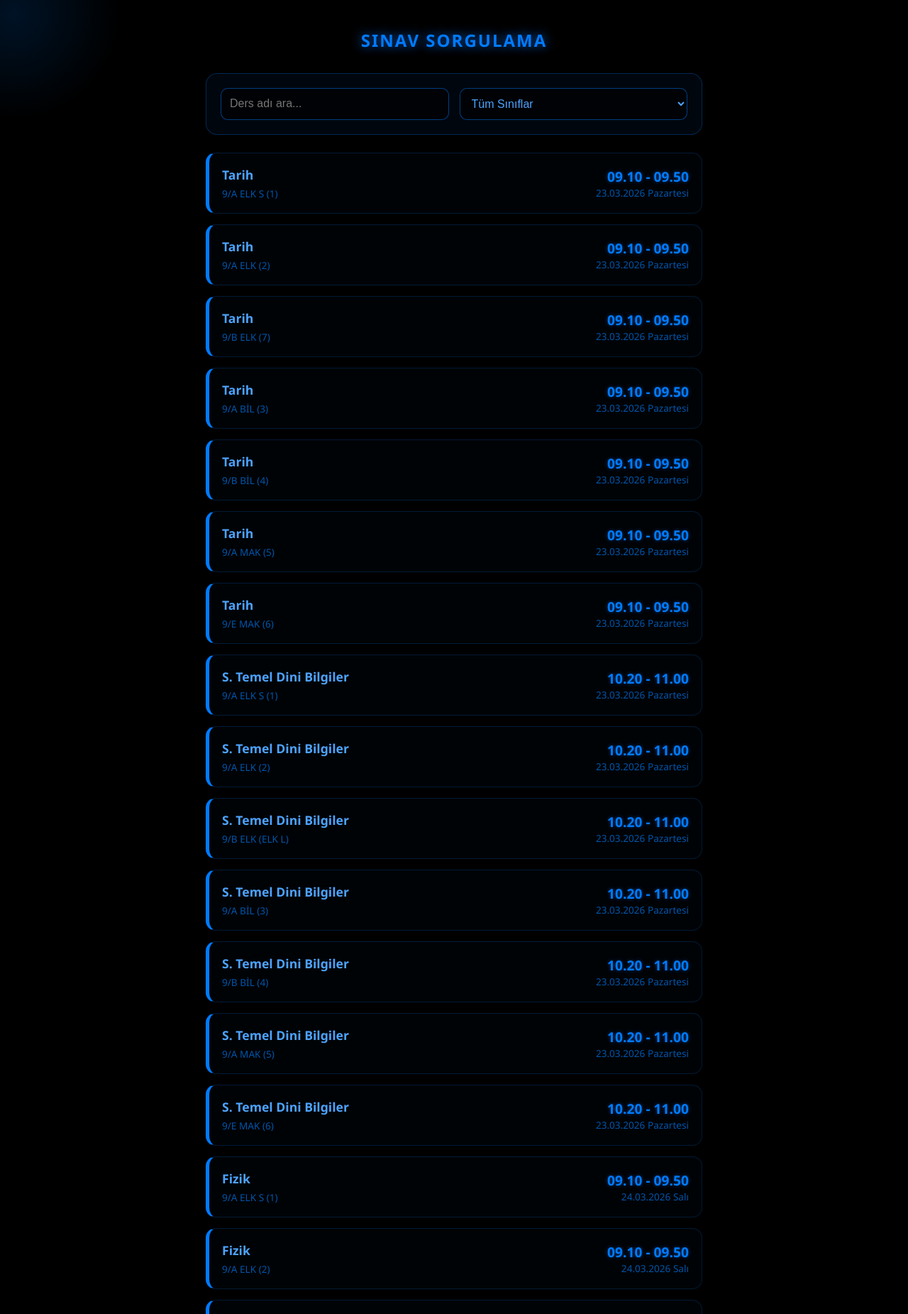
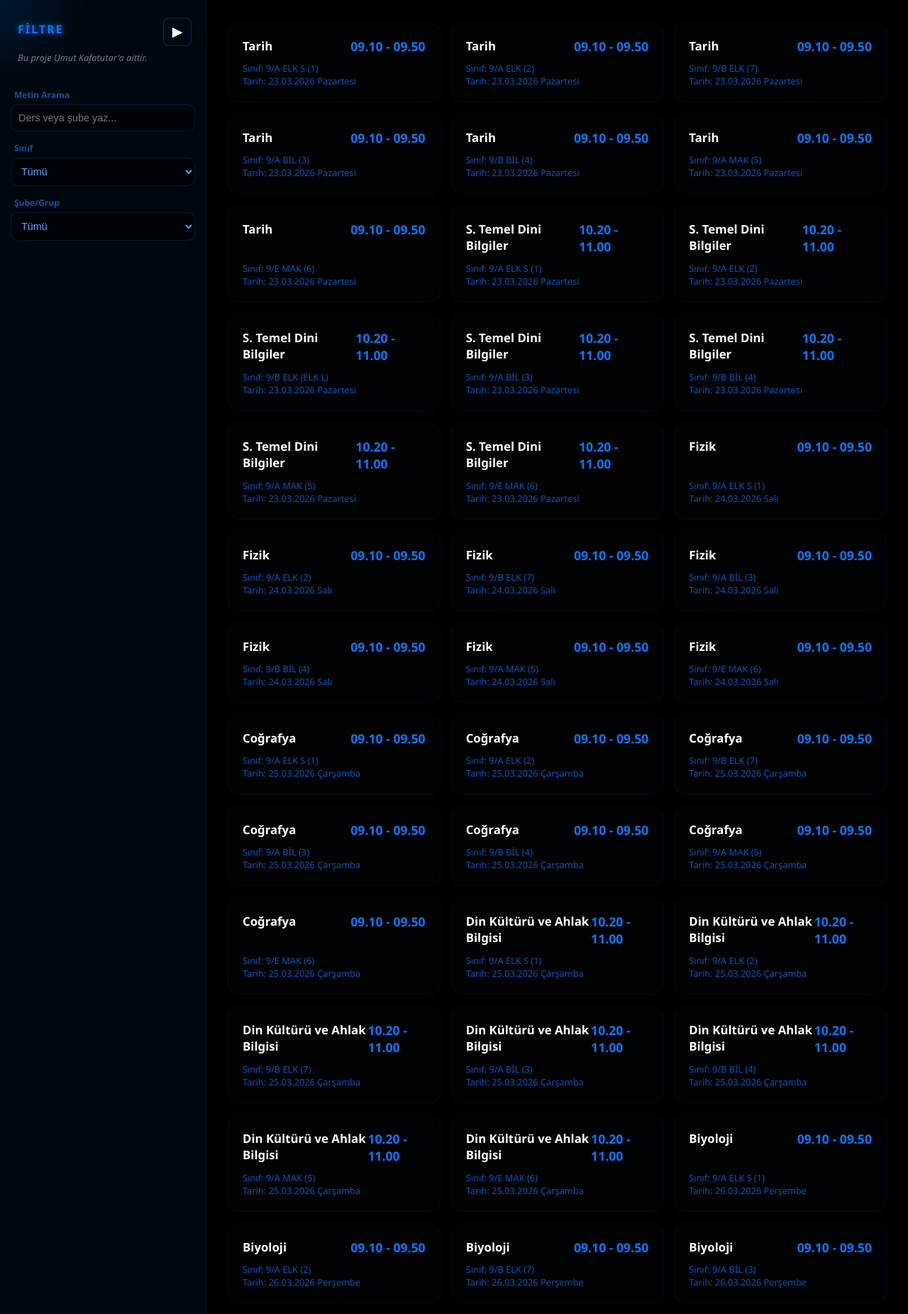
Before and after one commit to UvisTR/sinav-takvimi, a Flask app: page / in a window 1280 px wide. Shown: the top 1851 px of the page at 71% size. Run offline with Flask 3, Linux system fonts and the light colour scheme.

Commit message:
Update index.html

```diff
--- a/templates/index.html
+++ b/templates/index.html
@@ -3,114 +3,182 @@
 <head>
     <meta charset="UTF-8">
     <meta name="viewport" content="width=device-width, initial-scale=1.0">
-    <title>Sınav Takvimi | Premium</title>
+    <title>Sınav Sistemi | Pro Dashboard</title>
     <style>
-        /* Ana Gövde ve Arka Plan */
-        body {
-            background-color: #000;
-            color: #007bff;
-            font-family: 'Segoe UI', Tahoma, Geneva, Verdana, sans-serif;
-            margin: 0;
-            padding: 20px;
-            overflow-x: hidden; /* Işık efektinin taşıp kaydırma çubuğu yapmasını engeller */
+        :root {
+            --glow: #007bff;
+            --dark: #000000;
+            --panel: rgba(0, 10, 20, 0.7);
+            --transition: all 0.4s cubic-bezier(0.4, 0, 0.2, 1);
         }
 
-        /* Fareyi Takip Eden Işık Efekti */
+        body {
+            background-color: var(--dark);
+            color: #fff;
+            font-family: 'Segoe UI', system-ui, sans-serif;
+            margin: 0;
+            display: flex;
+            height: 100vh;
+            overflow: hidden;
+        }
+
+        /* Dinamik Glow Arka Plan */
         #glow {
             position: fixed;
-            width: 300px;
-            height: 300px;
-            background: radial-gradient(circle, rgba(0, 123, 255, 0.15) 0%, rgba(0,0,0,0) 70%);
+            width: 250px; height: 250px;
+            background: radial-gradient(circle, rgba(0, 123, 255, 0.5) 0%, transparent 70%);
             border-radius: 50%;
-            pointer-events: none; /* Fare tıklamalarını engellemez */
+            pointer-events: none;
             transform: translate(-50%, -50%);
             z-index: 0;
-            transition: 0.1s ease-out;
+            transition: 0.1s linear;
         }
 
-        /* Tüm İçeriği Saran Konteyner (Cam Efekti) */
-        .container {
-            max-width: 700px;
-            margin: auto;
+        /* KOMPAKT SOL PANEL */
+        .sidebar {
+            width: 260px;
+            background: var(--panel);
+            backdrop-filter: blur(25px);
+            border-right: 1px solid rgba(0, 123, 255, 0.15);
+            padding: 30px 15px;
+            display: flex;
+            flex-direction: column;
+            gap: 15px;
+            z-index: 10;
+            transition: var(--transition);
             position: relative;
-            z-index: 1;
         }
 
-        h2 {
-            text-align: center;
-            text-shadow: 0 0 15px rgba(0, 123, 255, 0.8);
+        .sidebar h2 {
+            font-size: 1rem;
+            color: var(--glow);
+            text-transform: uppercase;
             letter-spacing: 2px;
-            margin-bottom: 30px;
+            margin: 0 0 20px 10px;
+            text-shadow: 0 0 10px var(--glow);
         }
 
-        /* Arama Kutusu (Şeffaf ve Yuvarlak) */
-        .search-box {
-            background: rgba(0, 17, 34, 0.4);
-            backdrop-filter: blur(10px); /* Arka planı bulanıklaştırır */
-            padding: 20px;
-            border-radius: 16px; /* Yumuşak köşeler */
-            border: 1px solid rgba(0, 123, 255, 0.3);
-            margin-bottom: 25px;
-            display: flex;
-            gap: 15px;
-            box-shadow: 0 4px 30px rgba(0, 0, 0, 0.5);
+        .sidebar .credit {
+            font-size: 0.8rem;
+            color: #778;
+            margin: -15px 0 20px 10px;
+            font-style: italic;
         }
 
+        .filter-item { display: flex; flex-direction: column; gap: 5px; }
+        .filter-item label { font-size: 0.75rem; color: #0055aa; margin-left: 5px; font-weight: bold; }
+
         input, select {
-            background: rgba(0, 0, 0, 0.6);
-            border: 1px solid rgba(0, 123, 255, 0.5);
+            background: rgba(0, 0, 0, 0.5);
+            border: 1px solid rgba(0, 123, 255, 0.2);
             color: #4da3ff;
-            padding: 12px;
-            flex: 1;
+            padding: 10px;
+            border-radius: 10px;
             outline: none;
-            border-radius: 10px; /* Yumuşak köşeler */
-            font-size: 16px;
-            transition: all 0.3s ease;
+            font-size: 0.9rem;
+            transition: var(--transition);
         }
 
         input:focus, select:focus {
-            border-color: #007bff;
-            box-shadow: 0 0 10px rgba(0, 123, 255, 0.4);
+            border-color: var(--glow);
+            box-shadow: 0 0 15px rgba(0, 123, 255, 0.2);
+            background: rgba(0, 0, 0, 0.8);
         }
 
-        /* Kartlar (Şeffaf ve Yuvarlak) */
+        /* ANA İÇERİK */
+        .content {
+            flex: 1;
+            padding: 30px;
+            overflow-y: auto;
+            position: relative;
+            z-index: 1;
+            scroll-behavior: smooth;
+        }
+
+        /* KART TASARIMI */
+        .grid {
+            display: grid;
+            grid-template-columns: repeat(auto-fill, minmax(280px, 1fr));
+            gap: 15px;
+        }
+
         .card {
-            background: rgba(0, 5, 10, 0.6);
-            backdrop-filter: blur(8px);
-            border: 1px solid rgba(0, 50, 100, 0.5);
-            padding: 18px;
-            margin-bottom: 15px;
+            background: rgba(0, 5, 10, 0.4);
+            backdrop-filter: blur(10px);
+            border: 1px solid rgba(0, 50, 100, 0.2);
+            padding: 20px;
+            border-radius: 15px;
+            border-top: 3px solid transparent;
+            transition: var(--transition);
             display: flex;
+            flex-direction: column;
             justify-content: space-between;
-            align-items: center;
-            border-radius: 14px; /* Yumuşak köşeler */
-            border-left: 5px solid #007bff;
-            transition: all 0.3s ease;
         }
 
         .card:hover {
-            background: rgba(0, 15, 30, 0.8);
-            transform: translateY(-2px);
-            box-shadow: 0 8px 20px rgba(0, 123, 255, 0.15);
+            border-top-color: var(--glow);
+            background: rgba(0, 20, 40, 0.6);
+            transform: translateY(-5px);
+            box-shadow: 0 10px 30px rgba(0, 0, 0, 0.8);
         }
 
-        .ders { font-weight: bold; color: #4da3ff; font-size: 1.1em; margin-bottom: 5px; }
-        .detay { font-size: 0.85em; color: #0055aa; }
-        .saat { font-weight: bold; color: #007bff; font-size: 1.2em; text-shadow: 0 0 5px rgba(0, 123, 255, 0.5); }
+        .card .top { display: flex; justify-content: space-between; align-items: flex-start; margin-bottom: 10px; }
+        .card .ders { font-weight: bold; color: #fff; font-size: 1.05rem; }
+        .card .saat { color: var(--glow); font-weight: bold; font-size: 1.1rem; }
+        .card .alt { font-size: 0.8rem; color: #007bff; opacity: 0.7; }
 
-        /* MOBİL UYUM (Otomatik Algılama) */
-        @media (max-width: 600px) {
-            .search-box {
-                flex-direction: column; /* Telefondaysa yan yana değil alt alta diz */
-                gap: 10px;
-                padding: 15px;
+        /* HAMBURGER BUTON (Sadece mobilde görünür) */
+        .menu-btn {
+            position: absolute;
+            top: 25px;
+            right: 20px;
+            z-index: 100;
+            background: rgba(0, 10, 20, 0.6);
+            backdrop-filter: blur(10px);
+            border: 1px solid rgba(0, 123, 255, 0.3);
+            color: white;
+            padding: 10px 15px;
+            border-radius: 8px;
+            cursor: pointer;
+            font-size: 1.2rem;
+            line-height: 1;
+            transition: var(--transition);
+            display: flex;
+            align-items: center;
+            justify-content: center;
+            width: 40px; height: 40px; /* Kare boyut sabitleme */
+        }
+
+        /* İKON YÖNETİMİ */
+        .menu-btn::before {
+            content: '\25B6'; /* Varsayılan/Açıkken: SAĞ OK (User Request) */
+        }
+
+        .sidebar.kapali .menu-btn::before {
+            content: '\25C0'; /* Kapalıyken: SOL OK (User Request) */
+        }
+
+        /* MENÜ KAPALI DURUM (Global ve Desktop) */
+        .sidebar.kapali > *:not(.menu-btn) { display: none; }
+        .sidebar.kapali { width: 80px; padding: 25px 0; align-items: center; }
+        .sidebar.kapali .menu-btn { position: static; margin-bottom: 10px; }
+
+        /* MOBİL AYARLAR */
+        @media (max-width: 768px) {
+            body { flex-direction: column; overflow-y: auto; }
+
+            .sidebar {
+                width: 100%; height: auto;
+                border-right: none; border-bottom: 1px solid rgba(0, 123, 255, 0.15);
+                left: 0;
+                box-sizing: border-box;
             }
-            .card {
-                padding: 15px;
-            }
-            .ders { font-size: 1em; }
-            .saat { font-size: 1.1em; }
-            body { padding: 10px; }
+
+            .sidebar.kapali { width: 100%; height: 70px; flex-direction: row; justify-content: flex-end; padding: 0 20px; }
+            .sidebar.kapali .menu-btn { position: relative; top: auto; right: auto; margin: 0; }
+
+            .content { height: auto; padding: 20px; }
+            #glow { display: none; } /* Mobilde performansı korumak için */
         }
     </style>
 </head>
@@ -118,53 +186,110 @@
 
     <div id="glow"></div>
 
-    <div class="container">
-        <h2>SINAV SORGULAMA</h2>
-        <div class="search-box">
-            <input type="text" id="ara" placeholder="Ders adı ara..." onkeyup="filtrele()">
+    <aside class="sidebar">
+        <button class="menu-btn" onclick="toggleMenu()"></button>
+        <h2>Filtre</h2>
+        <div class="credit">Bu proje Umut Kafatutar'a aittir.</div>
+        <div class="filter-item">
+            <label>Metin Arama</label>
+            <input type="text" id="ara" placeholder="Ders veya şube yaz..." oninput="filtrele()">
+        </div>
+
+        <div class="filter-item">
+            <label>Sınıf</label>
             <select id="sinif" onchange="filtrele()">
-                <option value="">Tüm Sınıflar</option>
+                <option value="">Tümü</option>
                 <option value="9">9. Sınıf</option>
                 <option value="10">10. Sınıf</option>
                 <option value="11">11. Sınıf</option>
+                <option value="12">12. Sınıf</option>
             </select>
         </div>
-        <div id="sonuclar"></div>
-    </div>
+
+        <div class="filter-item">
+            <label>Şube/Grup</label>
+            <select id="sube" onchange="filtrele()">
+                <option value="">Tümü</option>
+                <option value="A">A Şubesi</option>
+                <option value="B">B Şubesi</option>
+                <option value="C">C Şubesi</option>
+                <option value="ELK">Elektrik</option>
+                <option value="MOB">Mobilya</option>
+            </select>
+        </div>
+
+        <div style="margin-top: auto; padding-left: 10px;">
+            <div style="font-size: 0.6rem; color: #003366; letter-spacing: 1px;">SİSTEM AKTİF v2.0</div>
+        </div>
+    </aside>
+
+    <main class="content">
+        <div id="sonuclar" class="grid">
+            </div>
+    </main>
 
     <script>
-        // Fareyi Takip Eden Işık Sistemi
+        // Smooth Glow
         const glow = document.getElementById('glow');
         document.addEventListener('mousemove', (e) => {
             glow.style.left = e.clientX + 'px';
             glow.style.top = e.clientY + 'px';
         });
 
-        // Veri Çekme ve Filtreleme Sistemi
-        let veriler = [];
-        fetch('/api/data').then(r => r.json()).then(data => { veriler = data; goster(data); });
+        let database = [];
+        // API'den veri çekme (Hata durumunda örnek veri yükler)
+        fetch('/api/data')
+            .then(r => r.json())
+            .then(data => {
+                database = data;
+                goster(data);
+            })
+            .catch(err => {
+                console.warn("API erişilemedi.");
+                database = [];
+                goster(database);
+            });
 
-        function goster(l) {
-            const d = document.getElementById('sonuclar');
-            d.innerHTML = l.map(s => `
+        function goster(liste) {
+            const container = document.getElementById('sonuclar');
+            if (liste.length === 0) {
+                container.innerHTML = '<div style="color: #888; grid-column: 1/-1; text-align: center; padding: 20px;">Kayıt bulunamadı.</div>';
+                return;
+            }
+            container.innerHTML = liste.map(s => `
                 <div class="card">
-                    <div>
+                    <div class="top">
                         <div class="ders">${s['Ders Adı']}</div>
-                        <div class="detay">${s['Sınıf']}</div>
+                        <div class="saat">${s['Saat']}</div>
                     </div>
-                    <div style="text-align:right">
-                        <div class="saat">${s['Saat']}</div>
-                        <div class="detay">${s['Tarih']}</div>
+                    <div class="alt">
+                        <div>Sınıf: ${s['Sınıf']}</div>
+                        <div>Tarih: ${s['Tarih']}</div>
                     </div>
                 </div>
             `).join('');
         }
 
         function filtrele() {
-            const m = document.getElementById('ara').value.toLowerCase();
-            const s = document.getElementById('sinif').value;
-            const sonuc = veriler.filter(x => x['Ders Adı'].toLowerCase().includes(m) && (s === "" || x['Sınıf'].includes(s)));
+            const metin = document.getElementById('ara').value.toLocaleLowerCase('tr');
+            const sinif = document.getElementById('sinif').value;
+            const sube = document.getElementById('sube').value.toLocaleUpperCase('tr');
+
+            const sonuc = database.filter(x => {
+                const dersAdi = String(x['Ders Adı'] || "");
+                const sinifVerisi = String(x['Sınıf'] || "");
+
+                const dersMatch = dersAdi.toLocaleLowerCase('tr').includes(metin);
+                const sinifMatch = sinif === "" || sinifVerisi.includes(sinif);
+                const subeMatch = sube === "" || sinifVerisi.toLocaleUpperCase('tr').includes(sube);
+
+                return (dersMatch || sinifVerisi.toLocaleLowerCase('tr').includes(metin)) && sinifMatch && subeMatch;
+            });
             goster(sonuc);
+        }
+
+        function toggleMenu() {
+            document.querySelector('.sidebar').classList.toggle('kapali');
         }
     </script>
 </body>
```
